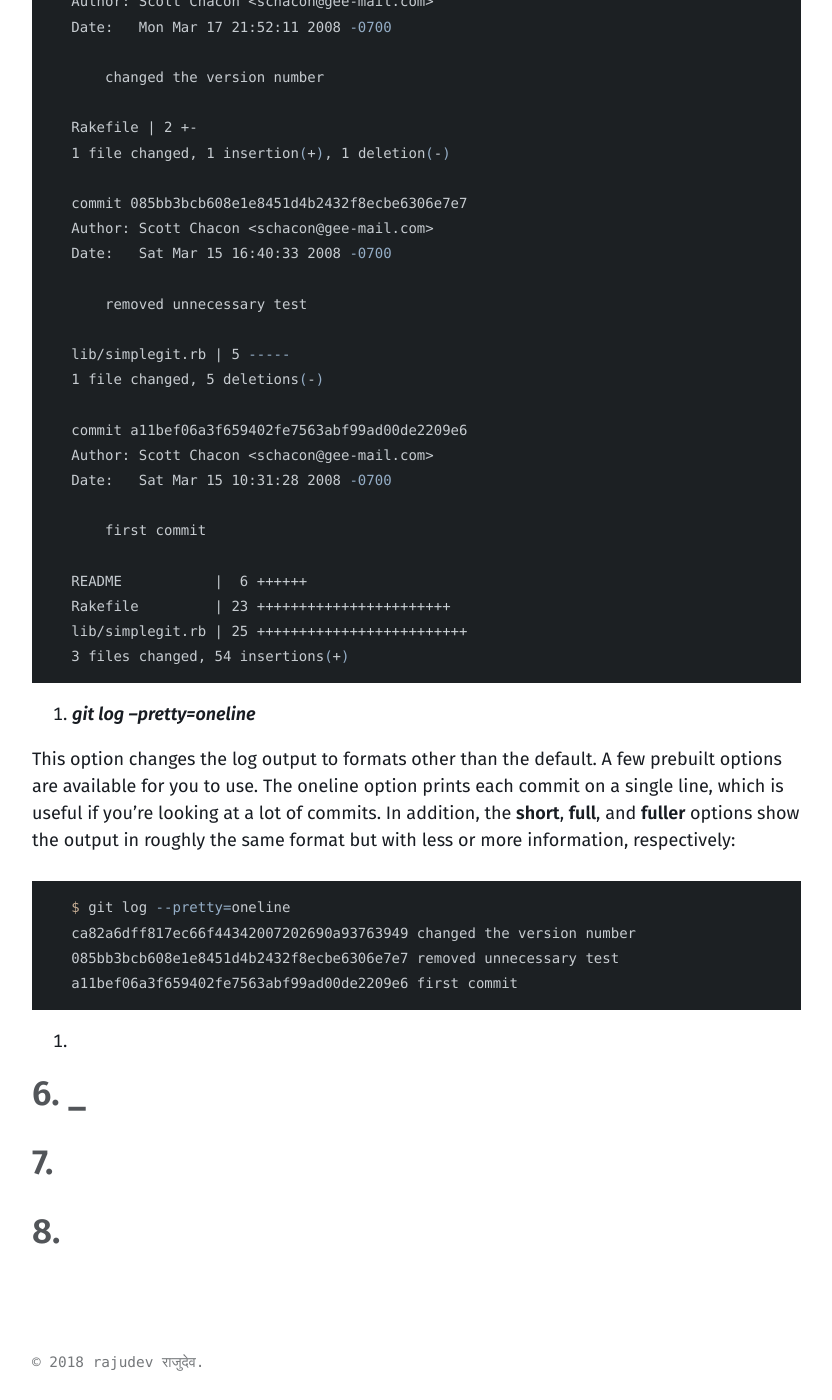
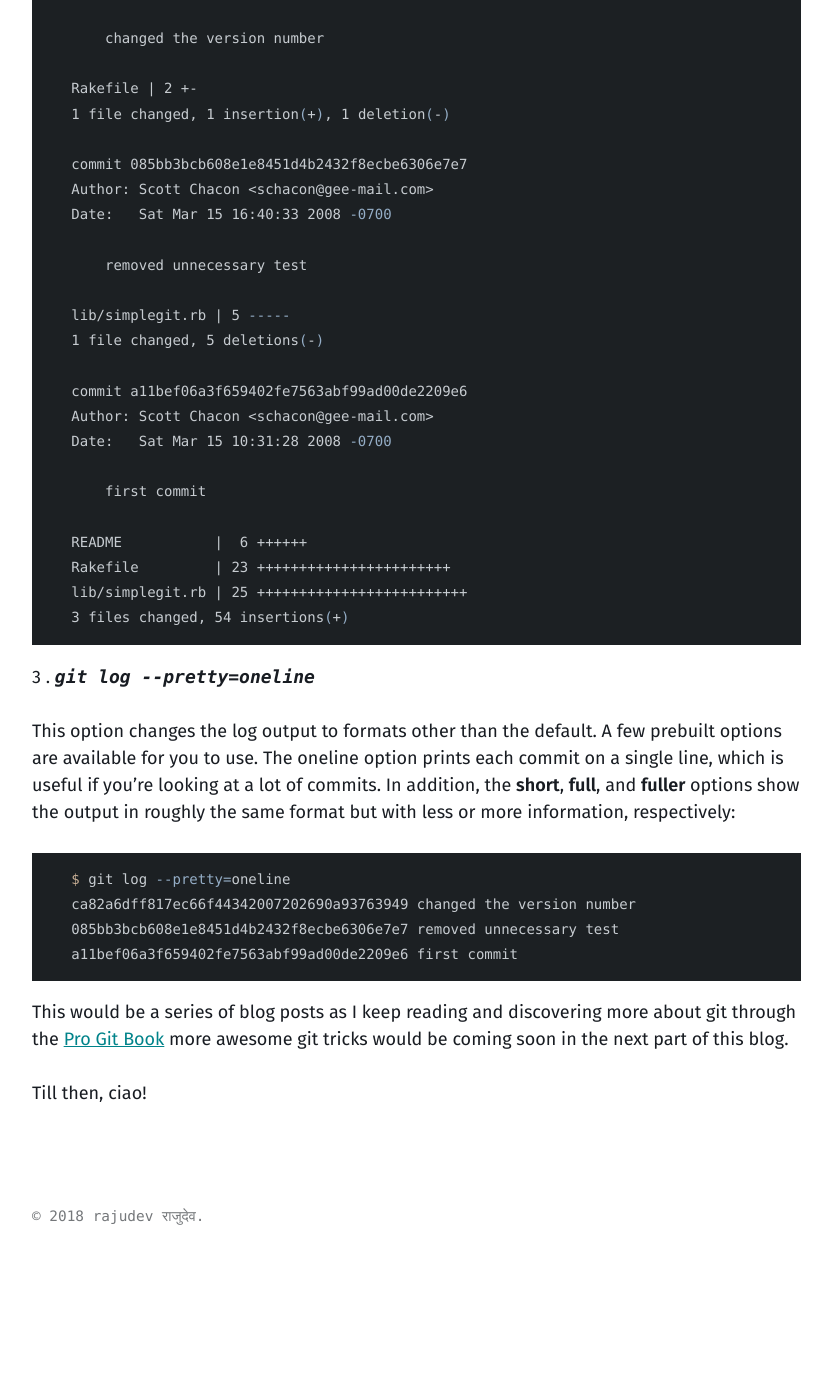
Before and after one commit to rajudev/rajudev.github.io, a Jekyll site: the page built from _posts/2018-08-29-Git-tricks-that-very-few-people-know-and-use-parti.md, in a window 1280 px wide and 1400 px high, scrolled down 4130 px. Shown: the whole window, without its empty margins (40-872 px from the left). Built offline with Jekyll 4.4.1, drawn with Linux system fonts in a browser that asks for light colours; after the commit the page ends 5385 px from its top, so only the background shows below that; some of the changed text lies outside the part shown.

Commit message:
Retitling the blog article, instead of keeping it in work in progress, making it a series of blogs.

````diff
--- a/_posts/2018-08-29-Git-tricks-that-very-few-people-know-and-use.md
+++ b/_posts/2018-08-29-Git-tricks-that-very-few-people-know-and-use-parti.md
@@ -1,5 +1,5 @@
 ---
-title: "Awesome Git facts and tricks: Notes from the Pro Git book"
+title: "Awesome Git facts and tricks: Notes from the Pro Git book - Part I"
 categories:
   - Markdown
 tags:
@@ -87,7 +86,7 @@
 command are available to show you exactly what you’re looking for.
 Here, I'll show some of the most useful ones.
 
-  1. **_git log --patch_** or **_git log -p_**
+1 . **_`git log --patch`_** or **_`git log -p`_**
 
   Shows the difference (the patch output) introduced in each commit.
   You can also limit the number of log entries to be displayed by supplying
@@ -100,7 +99,7 @@
   Date:   Mon Mar 17 21:52:11 2008 -0700
 
       changed the version number
-
+p
   diff --git a/Rakefile b/Rakefile
   index a874b73..8f94139 100644
   --- a/Rakefile
@@ -137,9 +136,9 @@
   ```
 
 
-  2. **_git log --stat_**
+2 . **_`git log --stat`_**
 
-   If you want to see some abbreviated stats for each commit, you can use the **_--stat_** option:
+   If you want to see some abbreviated stats for each commit, you can use the **_`--stat`_** option:
 
    ```sh
    $ git log --stat
@@ -174,7 +173,7 @@
    3 files changed, 54 insertions(+)
    ```
 
-   3. **_git log --pretty=oneline_**
+3 . **_`git log --pretty=oneline`_**
 
    This option changes the log output to formats other than the default.
    A few prebuilt options are available for you to use. The oneline option prints each
@@ -189,10 +188,8 @@
    a11bef06a3f659402fe7563abf99ad00de2209e6 first commit
    ```
 
-   4.
+   This would be a series of blog posts as I keep reading and discovering more
+   about git through the [Pro Git Book](https://git-scm.com/book/en/v2)
+   more awesome git tricks would be coming soon in the next part of this blog.
 
-## 6. **_**
-
-## 7.
-
-## 8.
+   Till then, ciao!
````
Also changed, not shown: other parts of _posts/2018-08-29-Git-tricks-that-very-few-people-know-and-use-parti.md (+0 -1 lines).
